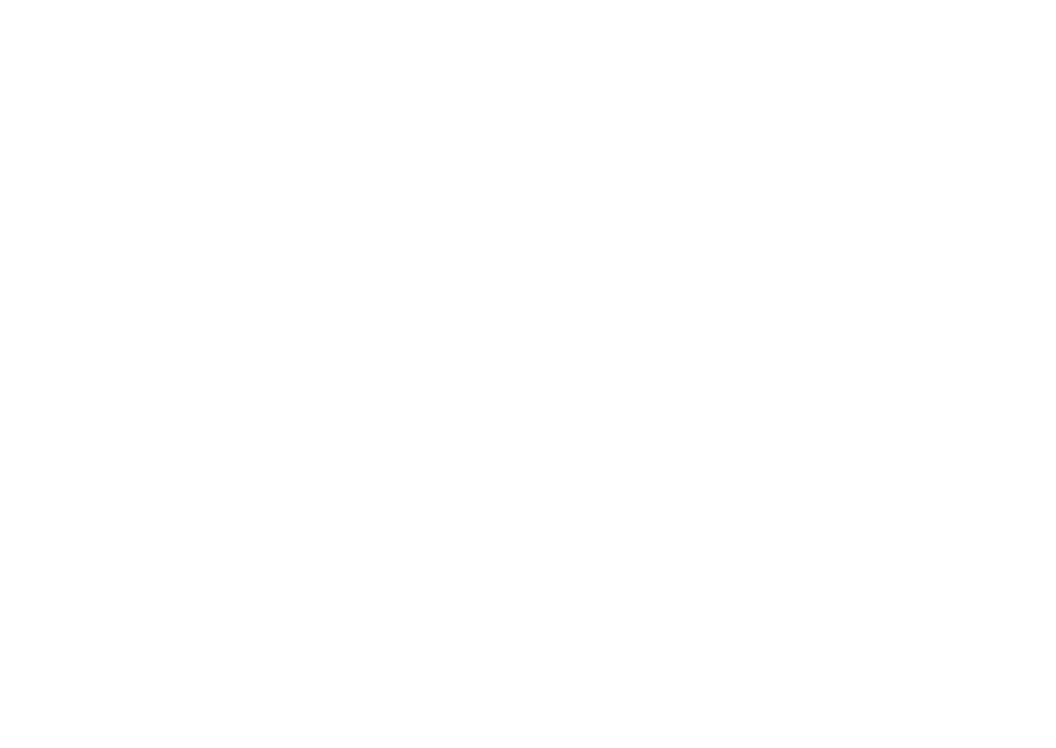
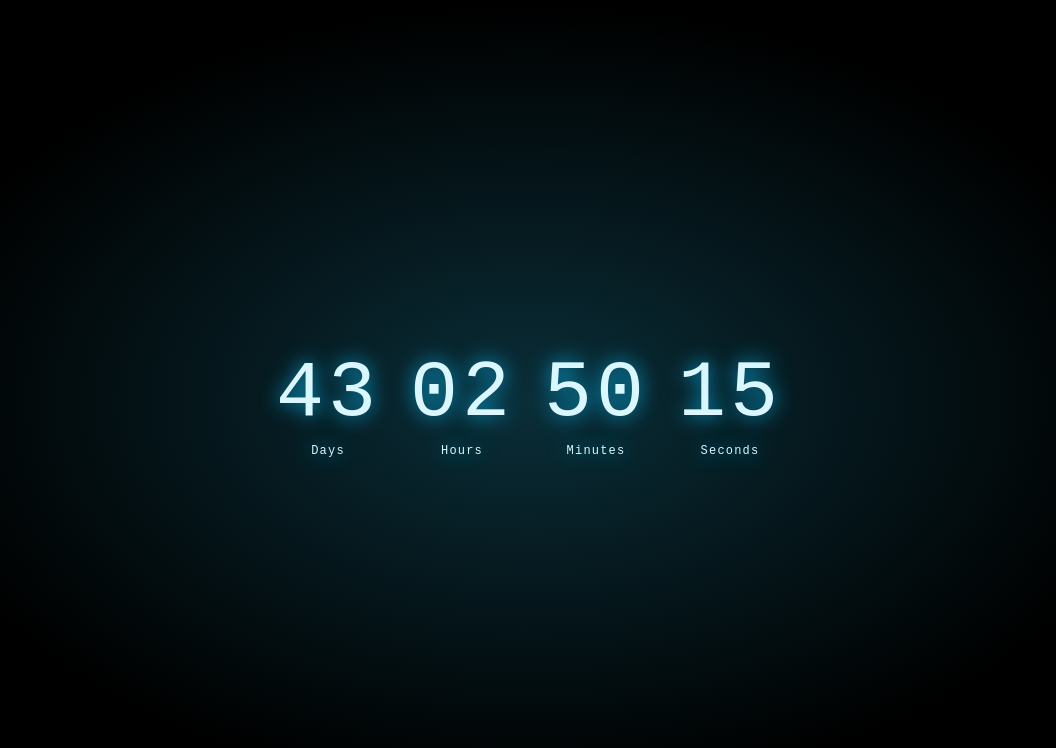
Before and after one commit to Andrii-Mishchenko/goit-js-hw-11-timer, a website built with Parcel: page src/index.html in a window 1280 px wide. Shown: the whole page, without its empty margins (111-1167 px from the left). Built offline with nearby package versions, Linux system fonts and the light colour scheme.

Commit message:
Timer completed

```diff
--- /dev/null
+++ b/src/css/styles.css
@@ -0,0 +1,60 @@
+html,
+body {
+  height: 100%;
+}
+body {
+  background: #0f3854;
+  background: radial-gradient(ellipse at center, #0a2e38 0%, #000000 70%);
+  background-size: 100%;
+}
+
+#timer-1 {
+  display: inline-flex;
+  font-family: "Share Tech Mono", monospace;
+  color: #ffffff;
+  text-align: center;
+  position: absolute;
+  left: 50%;
+  top: 50%;
+  transform: translate(-50%, -50%);
+  color: #daf6ff;
+  text-shadow: 0 0 20px rgba(10, 175, 230, 1), 0 0 20px rgba(10, 175, 230, 0);
+}
+
+.field {
+  display: block;
+  margin: 15px;
+}
+.value {
+  display: block;
+  letter-spacing: 0.05em;
+  font-size: 80px;
+  padding: 5px 0;
+}
+
+.label {
+  display: block;
+  letter-spacing: 0.1em;
+  font-size: 12px;
+}
+
+/* .timer {
+  display: inline-flex;
+  justify-content: space-between;
+  width: 500px;
+  background-color: blue;
+  padding: 15px;
+}
+
+.field {
+  display: block;
+  background-color: yellow;
+}
+
+.value {
+  display: block;
+}
+
+.lable {
+  display: block;
+} */
--- a/src/index.html
+++ b/src/index.html
@@ -7,7 +7,28 @@
     <title>Document</title>
 </head>
 <body>
+    <div class="timer" id="timer-1">
+        <div class="field">
+            <span class="value" data-value="days">11</span>
+            <span class="label">Days</span>
+        </div>
 
-    <script src="index.html"></script>
+        <div class="field">
+            <span class="value" data-value="hours">11</span>
+            <span class="label">Hours</span>
+        </div>
+
+        <div class="field">
+            <span class="value" data-value="mins">11</span>
+            <span class="label">Minutes</span>
+        </div>
+
+        <div class="field">
+            <span class="value" data-value="secs">11</span>
+            <span class="label">Seconds</span>
+        </div>
+    </div>
+
+    <script src="index.js"></script>
 </body>
 </html>
--- a/src/index.js
+++ b/src/index.js
@@ -0,0 +1,99 @@
+import './css/styles.css'
+
+class CountdownTimer {
+
+    constructor({selector, finalDate}) {
+        this.intervalId = null;
+        this.selector = selector;
+        this.finalDate = finalDate;
+    }
+
+    start() {
+        const targetDate = this.finalDate;
+
+
+        this.intervalId = setInterval(() => {
+            const currentDate = Date.now();
+            const deltaTime = targetDate - currentDate;
+
+            if (deltaTime <= 0) {
+                const time = this.getTimeComponents(0);
+                this.updateTimerFace(time, this.selector);
+
+                return clearInterval(this.intervalId);
+            }
+
+            const time = this.getTimeComponents(deltaTime)
+
+            this.updateTimerFace(time, this.selector);
+        }, 1000);
+    }
+
+    pad(value) {
+        return String(value).padStart(2, '0');
+    }
+
+    // считаем кол-во дней, часов... в разнице запланированой даты и текущей
+    getTimeComponents(time) {
+        const days = this.pad(Math.floor(time / (1000 * 60 * 60 * 24)));
+        const hours = this.pad(Math.floor((time % (1000 * 60 * 60 * 24)) / (1000 * 60 * 60)));
+        const mins = this.pad(Math.floor((time % (1000 * 60 * 60)) / (1000 * 60)));
+        const secs = this.pad(Math.floor((time % (1000 * 60)) / 1000));
+
+        return { days, hours, mins, secs };
+    }
+
+    updateTimerFace({ days, hours, mins, secs }, selector) {
+        const timerSelector = document.querySelector(`${selector}`)
+        timerSelector.querySelector('[data-value="days"]').textContent = `${days}`;
+        timerSelector.querySelector('[data-value="hours"]').textContent = `${hours}`;
+        timerSelector.querySelector('[data-value="mins"]').textContent = `${mins}`;
+        timerSelector.querySelector('[data-value="secs"]').textContent = `${secs}`;
+    }
+
+}
+
+const timer = new CountdownTimer({
+    selector: '#timer-1',
+    finalDate: new Date('May 20, 2021'),
+});
+timer.start()
+
+// const refs = {
+//     days: document.querySelector('[data-value="days"]'),
+//     hours: document.querySelector('[data-value="hours"]'),
+//     mins: document.querySelector('[data-value="mins"]'),
+//     secs: document.querySelector('[data-value="secs"]'),
+// }
+
+// function updateTimerFace({ days, hours, mins, secs }) {
+//     refs.days.textContent = `${days}`;
+//     refs.hours.textContent = `${hours}`;
+//     refs.mins.textContent = `${mins}`;
+//     refs.secs.textContent = `${secs}`;
+// }
+
+// /*
+//  * Оставшиеся дни: делим значение UTC на 1000 * 60 * 60 * 24, количество
+//  * миллисекунд в одном дне (миллисекунды * секунды * минуты * часы)
+//  */
+// const days = Math.floor(time / (1000 * 60 * 60 * 24));
+
+// /*
+//  * Оставшиеся часы: получаем остаток от предыдущего расчета с помощью оператора
+//  * остатка % и делим его на количество миллисекунд в одном часе
+//  * (1000 * 60 * 60 = миллисекунды * минуты * секунды)
+//  */
+// const hours = Math.floor((time % (1000 * 60 * 60 * 24)) / (1000 * 60 * 60));
+
+// /*
+//  * Оставшиеся минуты: получаем оставшиеся минуты и делим их на количество
+//  * миллисекунд в одной минуте (1000 * 60 = миллисекунды * секунды)
+//  */
+// const mins = Math.floor((time % (1000 * 60 * 60)) / (1000 * 60));
+
+// /*
+//  * Оставшиеся секунды: получаем оставшиеся секунды и делим их на количество
+//  * миллисекунд в одной секунде (1000)
+//  */
+// const secs = Math.floor((time % (1000 * 60)) / 1000);
```
